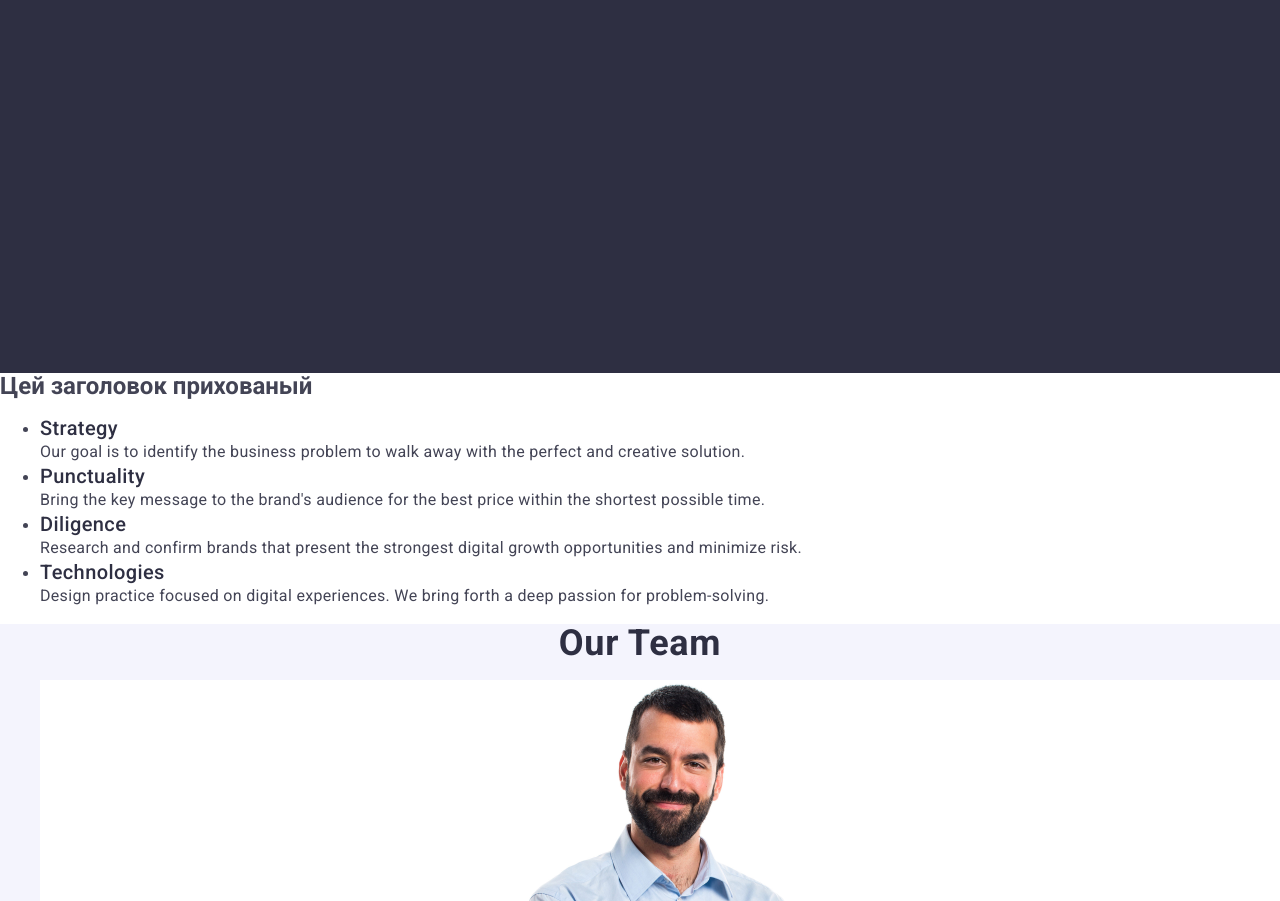
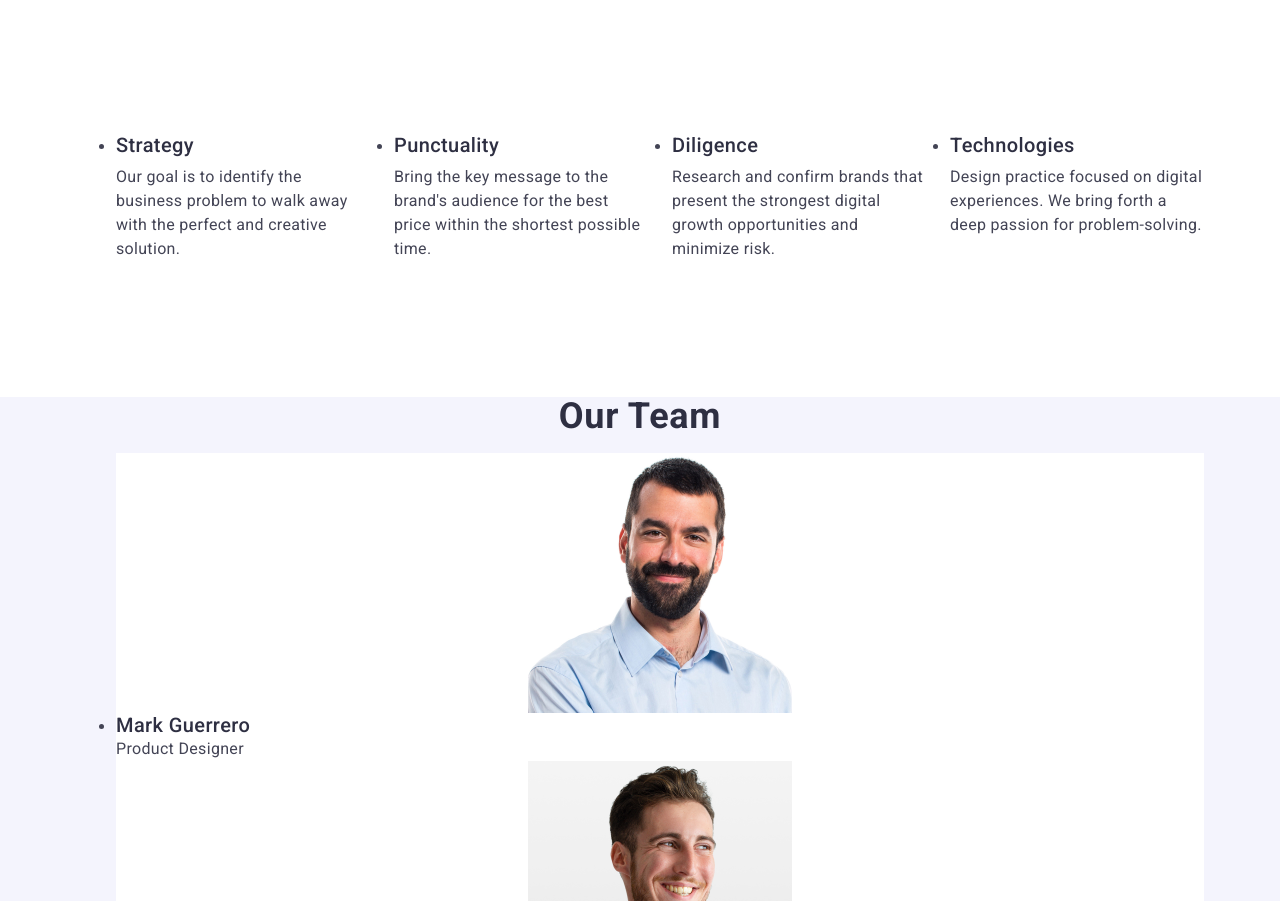
Before and after one commit to RITAS2000/goit-markup-hw-03, a plain HTML site: page index.html in a window 1280 px wide. Shown: the part 660-1561 px from the top of the page. Drawn offline with nearby package versions, Linux system fonts and the light colour scheme.

Commit message:
section2

```diff
--- a/css/styles.css
+++ b/css/styles.css
@@ -104,10 +104,7 @@ body {
 .info-style:focus {
     color: #404bbf;
 }
-.container-section-one {
-    padding-top: 188px;
-    padding-bottom: 188px;
-}
+
 .section-one-style {
     background-color: #2e2f42;
     padding-top: 188px;
@@ -141,8 +138,41 @@ body {
 .section-one-button:focus {
     background-color: #404BBF;
 }
+.section-two-style {
+    padding-top: 120px;
+    padding-bottom: 120px;
+}
 .container-section-two {
 
+}
+.visually-hidden {
+    position: absolute;
+    width: 1px;
+    height: 1px;
+    padding: 0;
+    margin: -1px;
+    overflow: hidden;
+    clip: rect(0, 0, 0, 0);
+    border: 0;
+}
+.ul-two-section {
+    display: flex;
+}
+.li-section-strategy {
+    margin-right: 24px;
+    flex-basis: calc((100% - 3 * 24px) / 4);
+}
+.li-section-punctuality {
+    margin-right: 24px;
+    flex-basis: calc((100% - 3 * 24px) / 4);
+}
+.li-section-diligence {
+    margin-right: 24px;
+    flex-basis: calc((100% - 3 * 24px) / 4);
+}
+.li-section-technologies {
+    margin-right: 0;
+    flex-basis: calc((100% - 3 * 24px) / 4);
 }
 .section-two-title {
     font-weight: 500;
@@ -150,6 +180,7 @@ body {
     line-height: 1.2;
     letter-spacing: 0.02em;
     color: #2e2f42;
+    margin-bottom: 8px;
 
 }
 .section-two-text {
--- a/index.html
+++ b/index.html
@@ -50,17 +50,17 @@
                 <button type="button" class="section-one-button">Order Service</button>
             </div>
         </section>
-        <section>
-            <div class="container-section-two">
-                <h2>Цей заголовок прихованый</h2>
-                <ul>
-                    <li>
+        <section class="section-two-style">
+            <div class="container-section-two container">
+                <h2 class="visually-hidden">Цей заголовок прихованый</h2>
+                <ul class="ul-two-section">
+                    <li class="li-section-strategy">
                         <h3 class="section-two-title">Strategy</h3>
                         <p class="section-two-text">Our goal is to identify the business problem to walk away with the
                             perfect and creative solution.
                         </p>
                     </li>
-                    <li>
+                    <li class="li-section-punctuality">
                         <h3 class="section-two-title">Punctuality</h3>
                         <p class="section-two-text">Bring the key message to the brand's audience for the best price
                             within
@@ -68,14 +68,14 @@
                             time.
                         </p>
                     </li>
-                    <li>
+                    <li class="li-section-diligence">
                         <h3 class="section-two-title">Diligence</h3>
                         <p class="section-two-text">Research and confirm brands that present the strongest digital
                             growth
                             opportunities and minimize
                             risk.</p>
                     </li>
-                    <li>
+                    <li class="li-section-technologies">
                         <h3 class="section-two-title">Technologies</h3>
                         <p class="section-two-text">Design practice focused on digital experiences. We bring forth a
                             deep
@@ -87,7 +87,7 @@
             </div>
         </section>
         <section class="section-three-style">
-            <div class="container-section-three">
+            <div class="container-section-three container">
                 <h2 class="section-three-title">Our Team</h2>
                 <ul>
                     <li class="section-three-li">
@@ -114,7 +114,7 @@
             </div>
         </section>
         <section>
-            <div class="container-section-four">
+            <div class="container-section-four container">
                 <h2 class="section-four-title">Our Portfolio</h2>
                 <ul>
                     <li>
@@ -152,7 +152,7 @@
         </section>
     </main>
     <footer class="footer-style">
-        <div class="container-footer">
+        <div class="container-footer container">
             <a href="./index.html" class="logo-webstudio-footer">Web<span class="logo-span-footer">Studio</span></a>
             <p class="footer-text">Increase the flow of customers and sales for your business with digital marketing &
                 growth solutions.</p>
```
